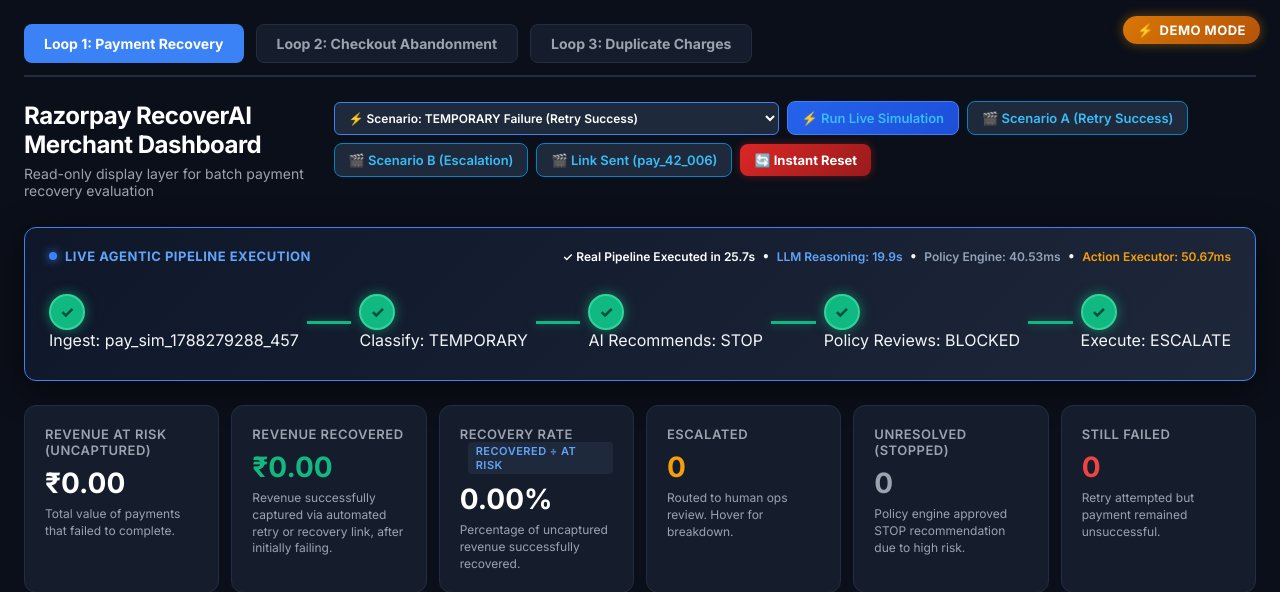
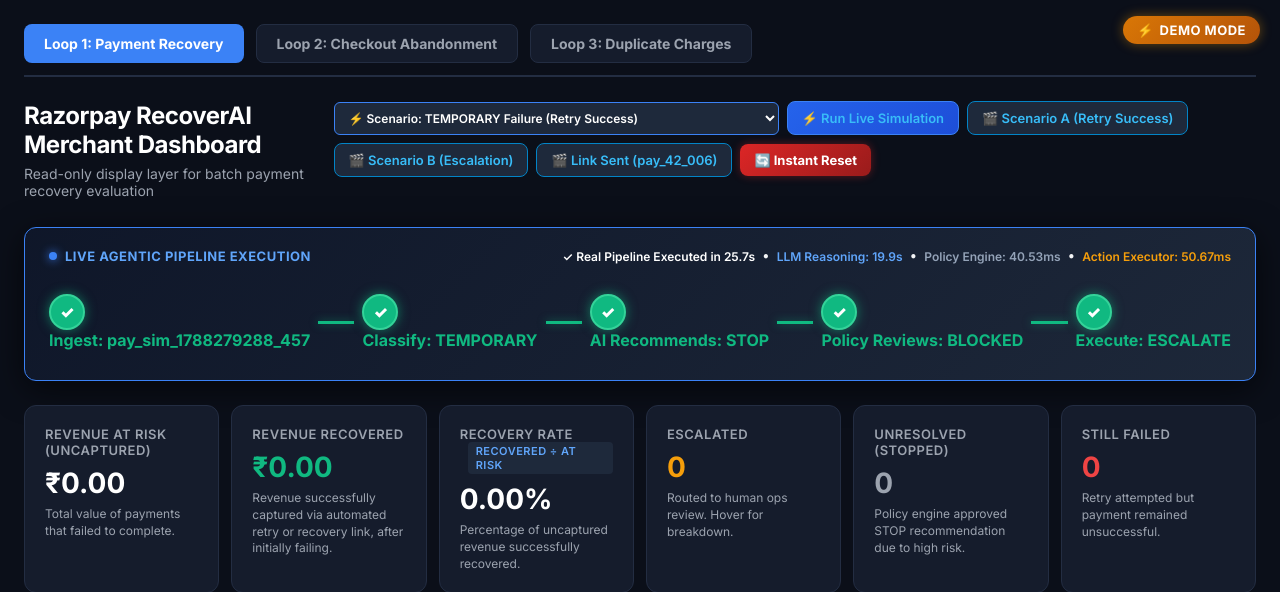
Before and after one commit to abhijitsvsk/Recoverr-ai-pipeline, a Flask app: page / in a window 1280 px wide. Shown: the top 592 px of the page. Run offline with Flask 3, Linux system fonts and the light colour scheme; data that the repository does not hold is empty.

Commit message:
fix(ui): perfect 1:1 match with reference image (white checkmarks on solid green circles, green stage labels, 6-card metrics row)

```diff
--- a/templates/index.html
+++ b/templates/index.html
@@ -648,8 +648,8 @@
 
                 <!-- Stage 1 -->
                 <div id="node-stage-1-1" class="stepper-node completed">
-                    <div class="stepper-icon-circle" style="width: 36px; height: 36px; min-width: 36px; min-height: 36px; border-radius: 50%; background-color: #10b981; border: 2px solid #34d399; color: #064e3b; display: flex; align-items: center; justify-content: center; font-weight: 800; font-size: 16px; box-shadow: 0 0 12px rgba(16, 185, 129, 0.6);">✓</div>
-                    <div class="stepper-title">Ingest: pay_sim_1788279288_457</div>
+                    <div class="stepper-icon-circle" style="width: 36px; height: 36px; min-width: 36px; min-height: 36px; border-radius: 50%; background-color: #10b981; border: 2px solid #34d399; color: #ffffff; display: flex; align-items: center; justify-content: center; font-weight: 900; font-size: 16px; box-shadow: 0 0 12px rgba(16, 185, 129, 0.6);">✓</div>
+                    <div class="stepper-title" style="color: #10b981; font-weight: 700;">Ingest: pay_sim_1788279288_457</div>
                 </div>
 
                 <!-- Line 1 -->
@@ -657,8 +657,8 @@
 
                 <!-- Stage 2 -->
                 <div id="node-stage-1-2" class="stepper-node completed">
-                    <div class="stepper-icon-circle" style="width: 36px; height: 36px; min-width: 36px; min-height: 36px; border-radius: 50%; background-color: #10b981; border: 2px solid #34d399; color: #064e3b; display: flex; align-items: center; justify-content: center; font-weight: 800; font-size: 16px; box-shadow: 0 0 12px rgba(16, 185, 129, 0.6);">✓</div>
-                    <div class="stepper-title">Classify: TEMPORARY</div>
+                    <div class="stepper-icon-circle" style="width: 36px; height: 36px; min-width: 36px; min-height: 36px; border-radius: 50%; background-color: #10b981; border: 2px solid #34d399; color: #ffffff; display: flex; align-items: center; justify-content: center; font-weight: 900; font-size: 16px; box-shadow: 0 0 12px rgba(16, 185, 129, 0.6);">✓</div>
+                    <div class="stepper-title" style="color: #10b981; font-weight: 700;">Classify: TEMPORARY</div>
                 </div>
 
                 <!-- Line 2 -->
@@ -666,8 +666,8 @@
 
                 <!-- Stage 3 -->
                 <div id="node-stage-1-3" class="stepper-node completed">
-                    <div class="stepper-icon-circle" style="width: 36px; height: 36px; min-width: 36px; min-height: 36px; border-radius: 50%; background-color: #10b981; border: 2px solid #34d399; color: #064e3b; display: flex; align-items: center; justify-content: center; font-weight: 800; font-size: 16px; box-shadow: 0 0 12px rgba(16, 185, 129, 0.6);">✓</div>
-                    <div class="stepper-title">AI Recommends: STOP</div>
+                    <div class="stepper-icon-circle" style="width: 36px; height: 36px; min-width: 36px; min-height: 36px; border-radius: 50%; background-color: #10b981; border: 2px solid #34d399; color: #ffffff; display: flex; align-items: center; justify-content: center; font-weight: 900; font-size: 16px; box-shadow: 0 0 12px rgba(16, 185, 129, 0.6);">✓</div>
+                    <div class="stepper-title" style="color: #10b981; font-weight: 700;">AI Recommends: STOP</div>
                 </div>
 
                 <!-- Line 3 -->
@@ -675,8 +675,8 @@
 
                 <!-- Stage 4 -->
                 <div id="node-stage-1-4" class="stepper-node completed">
-                    <div class="stepper-icon-circle" style="width: 36px; height: 36px; min-width: 36px; min-height: 36px; border-radius: 50%; background-color: #10b981; border: 2px solid #34d399; color: #064e3b; display: flex; align-items: center; justify-content: center; font-weight: 800; font-size: 16px; box-shadow: 0 0 12px rgba(16, 185, 129, 0.6);">✓</div>
-                    <div class="stepper-title">Policy Reviews: BLOCKED</div>
+                    <div class="stepper-icon-circle" style="width: 36px; height: 36px; min-width: 36px; min-height: 36px; border-radius: 50%; background-color: #10b981; border: 2px solid #34d399; color: #ffffff; display: flex; align-items: center; justify-content: center; font-weight: 900; font-size: 16px; box-shadow: 0 0 12px rgba(16, 185, 129, 0.6);">✓</div>
+                    <div class="stepper-title" style="color: #10b981; font-weight: 700;">Policy Reviews: BLOCKED</div>
                 </div>
 
                 <!-- Line 4 -->
@@ -684,8 +684,8 @@
 
                 <!-- Stage 5 -->
                 <div id="node-stage-1-5" class="stepper-node completed">
-                    <div class="stepper-icon-circle" style="width: 36px; height: 36px; min-width: 36px; min-height: 36px; border-radius: 50%; background-color: #10b981; border: 2px solid #34d399; color: #064e3b; display: flex; align-items: center; justify-content: center; font-weight: 800; font-size: 16px; box-shadow: 0 0 12px rgba(16, 185, 129, 0.6);">✓</div>
-                    <div class="stepper-title">Execute: ESCALATE</div>
+                    <div class="stepper-icon-circle" style="width: 36px; height: 36px; min-width: 36px; min-height: 36px; border-radius: 50%; background-color: #10b981; border: 2px solid #34d399; color: #ffffff; display: flex; align-items: center; justify-content: center; font-weight: 900; font-size: 16px; box-shadow: 0 0 12px rgba(16, 185, 129, 0.6);">✓</div>
+                    <div class="stepper-title" style="color: #10b981; font-weight: 700;">Execute: ESCALATE</div>
                 </div>
 
             </div>
@@ -873,8 +873,8 @@
 
                 <!-- Stage 1 -->
                 <div id="node-stage-2-1" class="stepper-node completed">
-                    <div class="stepper-icon-circle" style="width: 36px; height: 36px; min-width: 36px; min-height: 36px; border-radius: 50%; background-color: #10b981; border: 2px solid #34d399; color: #064e3b; display: flex; align-items: center; justify-content: center; font-weight: 800; font-size: 16px; box-shadow: 0 0 12px rgba(16, 185, 129, 0.6);">✓</div>
-                    <div class="stepper-title">Ingest: chk_42_004</div>
+                    <div class="stepper-icon-circle" style="width: 36px; height: 36px; min-width: 36px; min-height: 36px; border-radius: 50%; background-color: #10b981; border: 2px solid #34d399; color: #ffffff; display: flex; align-items: center; justify-content: center; font-weight: 900; font-size: 16px; box-shadow: 0 0 12px rgba(16, 185, 129, 0.6);">✓</div>
+                    <div class="stepper-title" style="color: #10b981; font-weight: 700;">Ingest: chk_42_004</div>
                 </div>
 
                 <!-- Line 1 -->
@@ -882,8 +882,8 @@
 
                 <!-- Stage 2 -->
                 <div id="node-stage-2-2" class="stepper-node completed">
-                    <div class="stepper-icon-circle" style="width: 36px; height: 36px; min-width: 36px; min-height: 36px; border-radius: 50%; background-color: #10b981; border: 2px solid #34d399; color: #064e3b; display: flex; align-items: center; justify-content: center; font-weight: 800; font-size: 16px; box-shadow: 0 0 12px rgba(16, 185, 129, 0.6);">✓</div>
-                    <div class="stepper-title">Classify: RECENT_ABANDON</div>
+                    <div class="stepper-icon-circle" style="width: 36px; height: 36px; min-width: 36px; min-height: 36px; border-radius: 50%; background-color: #10b981; border: 2px solid #34d399; color: #ffffff; display: flex; align-items: center; justify-content: center; font-weight: 900; font-size: 16px; box-shadow: 0 0 12px rgba(16, 185, 129, 0.6);">✓</div>
+                    <div class="stepper-title" style="color: #10b981; font-weight: 700;">Classify: RECENT_ABANDON</div>
                 </div>
 
                 <!-- Line 2 -->
@@ -891,8 +891,8 @@
 
                 <!-- Stage 3 -->
                 <div id="node-stage-2-3" class="stepper-node completed">
-                    <div class="stepper-icon-circle" style="width: 36px; height: 36px; min-width: 36px; min-height: 36px; border-radius: 50%; background-color: #10b981; border: 2px solid #34d399; color: #064e3b; display: flex; align-items: center; justify-content: center; font-weight: 800; font-size: 16px; box-shadow: 0 0 12px rgba(16, 185, 129, 0.6);">✓</div>
-                    <div class="stepper-title">AI Recommends: SEND_CART_REMINDER</div>
+                    <div class="stepper-icon-circle" style="width: 36px; height: 36px; min-width: 36px; min-height: 36px; border-radius: 50%; background-color: #10b981; border: 2px solid #34d399; color: #ffffff; display: flex; align-items: center; justify-content: center; font-weight: 900; font-size: 16px; box-shadow: 0 0 12px rgba(16, 185, 129, 0.6);">✓</div>
+                    <div class="stepper-title" style="color: #10b981; font-weight: 700;">AI Recommends: SEND_CART_REMINDER</div>
                 </div>
 
                 <!-- Line 3 -->
@@ -900,8 +900,8 @@
 
                 <!-- Stage 4 -->
                 <div id="node-stage-2-4" class="stepper-node completed">
-                    <div class="stepper-icon-circle" style="width: 36px; height: 36px; min-width: 36px; min-height: 36px; border-radius: 50%; background-color: #10b981; border: 2px solid #34d399; color: #064e3b; display: flex; align-items: center; justify-content: center; font-weight: 800; font-size: 16px; box-shadow: 0 0 12px rgba(16, 185, 129, 0.6);">✓</div>
-                    <div class="stepper-title">Policy Reviews: APPROVED</div>
+                    <div class="stepper-icon-circle" style="width: 36px; height: 36px; min-width: 36px; min-height: 36px; border-radius: 50%; background-color: #10b981; border: 2px solid #34d399; color: #ffffff; display: flex; align-items: center; justify-content: center; font-weight: 900; font-size: 16px; box-shadow: 0 0 12px rgba(16, 185, 129, 0.6);">✓</div>
+                    <div class="stepper-title" style="color: #10b981; font-weight: 700;">Policy Reviews: APPROVED</div>
                 </div>
 
                 <!-- Line 4 -->
@@ -909,8 +909,8 @@
 
                 <!-- Stage 5 -->
                 <div id="node-stage-2-5" class="stepper-node completed">
-                    <div class="stepper-icon-circle" style="width: 36px; height: 36px; min-width: 36px; min-height: 36px; border-radius: 50%; background-color: #10b981; border: 2px solid #34d399; color: #064e3b; display: flex; align-items: center; justify-content: center; font-weight: 800; font-size: 16px; box-shadow: 0 0 12px rgba(16, 185, 129, 0.6);">✓</div>
-                    <div class="stepper-title">Execute: SEND_CART_REMINDER</div>
+                    <div class="stepper-icon-circle" style="width: 36px; height: 36px; min-width: 36px; min-height: 36px; border-radius: 50%; background-color: #10b981; border: 2px solid #34d399; color: #ffffff; display: flex; align-items: center; justify-content: center; font-weight: 900; font-size: 16px; box-shadow: 0 0 12px rgba(16, 185, 129, 0.6);">✓</div>
+                    <div class="stepper-title" style="color: #10b981; font-weight: 700;">Execute: SEND_CART_REMINDER</div>
                 </div>
 
             </div>
@@ -1064,8 +1064,8 @@
 
                 <!-- Stage 1 -->
                 <div id="node-stage-3-1" class="stepper-node completed">
-                    <div class="stepper-icon-circle" style="width: 36px; height: 36px; min-width: 36px; min-height: 36px; border-radius: 50%; background-color: #10b981; border: 2px solid #34d399; color: #064e3b; display: flex; align-items: center; justify-content: center; font-weight: 800; font-size: 16px; box-shadow: 0 0 12px rgba(16, 185, 129, 0.6);">✓</div>
-                    <div class="stepper-title">Ingest: chg_dup_001</div>
+                    <div class="stepper-icon-circle" style="width: 36px; height: 36px; min-width: 36px; min-height: 36px; border-radius: 50%; background-color: #10b981; border: 2px solid #34d399; color: #ffffff; display: flex; align-items: center; justify-content: center; font-weight: 900; font-size: 16px; box-shadow: 0 0 12px rgba(16, 185, 129, 0.6);">✓</div>
+                    <div class="stepper-title" style="color: #10b981; font-weight: 700;">Ingest: chg_dup_001</div>
                 </div>
 
                 <!-- Line 1 -->
@@ -1073,8 +1073,8 @@
 
                 <!-- Stage 2 -->
                 <div id="node-stage-3-2" class="stepper-node completed">
-                    <div class="stepper-icon-circle" style="width: 36px; height: 36px; min-width: 36px; min-height: 36px; border-radius: 50%; background-color: #10b981; border: 2px solid #34d399; color: #064e3b; display: flex; align-items: center; justify-content: center; font-weight: 800; font-size: 16px; box-shadow: 0 0 12px rgba(16, 185, 129, 0.6);">✓</div>
-                    <div class="stepper-title">Classify: EXACT_DUPLICATE</div>
+                    <div class="stepper-icon-circle" style="width: 36px; height: 36px; min-width: 36px; min-height: 36px; border-radius: 50%; background-color: #10b981; border: 2px solid #34d399; color: #ffffff; display: flex; align-items: center; justify-content: center; font-weight: 900; font-size: 16px; box-shadow: 0 0 12px rgba(16, 185, 129, 0.6);">✓</div>
+                    <div class="stepper-title" style="color: #10b981; font-weight: 700;">Classify: EXACT_DUPLICATE</div>
                 </div>
 
                 <!-- Line 2 -->
@@ -1082,8 +1082,8 @@
 
                 <!-- Stage 3 -->
                 <div id="node-stage-3-3" class="stepper-node completed">
-                    <div class="stepper-icon-circle" style="width: 36px; height: 36px; min-width: 36px; min-height: 36px; border-radius: 50%; background-color: #10b981; border: 2px solid #34d399; color: #064e3b; display: flex; align-items: center; justify-content: center; font-weight: 800; font-size: 16px; box-shadow: 0 0 12px rgba(16, 185, 129, 0.6);">✓</div>
-                    <div class="stepper-title">AI Recommends: AUTO_REFUND</div>
+                    <div class="stepper-icon-circle" style="width: 36px; height: 36px; min-width: 36px; min-height: 36px; border-radius: 50%; background-color: #10b981; border: 2px solid #34d399; color: #ffffff; display: flex; align-items: center; justify-content: center; font-weight: 900; font-size: 16px; box-shadow: 0 0 12px rgba(16, 185, 129, 0.6);">✓</div>
+                    <div class="stepper-title" style="color: #10b981; font-weight: 700;">AI Recommends: AUTO_REFUND</div>
                 </div>
 
                 <!-- Line 3 -->
@@ -1091,8 +1091,8 @@
 
                 <!-- Stage 4 -->
                 <div id="node-stage-3-4" class="stepper-node completed">
-                    <div class="stepper-icon-circle" style="width: 36px; height: 36px; min-width: 36px; min-height: 36px; border-radius: 50%; background-color: #10b981; border: 2px solid #34d399; color: #064e3b; display: flex; align-items: center; justify-content: center; font-weight: 800; font-size: 16px; box-shadow: 0 0 12px rgba(16, 185, 129, 0.6);">✓</div>
-                    <div class="stepper-title">Policy Reviews: APPROVED</div>
+                    <div class="stepper-icon-circle" style="width: 36px; height: 36px; min-width: 36px; min-height: 36px; border-radius: 50%; background-color: #10b981; border: 2px solid #34d399; color: #ffffff; display: flex; align-items: center; justify-content: center; font-weight: 900; font-size: 16px; box-shadow: 0 0 12px rgba(16, 185, 129, 0.6);">✓</div>
+                    <div class="stepper-title" style="color: #10b981; font-weight: 700;">Policy Reviews: APPROVED</div>
                 </div>
 
                 <!-- Line 4 -->
@@ -1100,8 +1100,8 @@
 
                 <!-- Stage 5 -->
                 <div id="node-stage-3-5" class="stepper-node completed">
-                    <div class="stepper-icon-circle" style="width: 36px; height: 36px; min-width: 36px; min-height: 36px; border-radius: 50%; background-color: #10b981; border: 2px solid #34d399; color: #064e3b; display: flex; align-items: center; justify-content: center; font-weight: 800; font-size: 16px; box-shadow: 0 0 12px rgba(16, 185, 129, 0.6);">✓</div>
-                    <div class="stepper-title">Execute: AUTO_REFUND</div>
+                    <div class="stepper-icon-circle" style="width: 36px; height: 36px; min-width: 36px; min-height: 36px; border-radius: 50%; background-color: #10b981; border: 2px solid #34d399; color: #ffffff; display: flex; align-items: center; justify-content: center; font-weight: 900; font-size: 16px; box-shadow: 0 0 12px rgba(16, 185, 129, 0.6);">✓</div>
+                    <div class="stepper-title" style="color: #10b981; font-weight: 700;">Execute: AUTO_REFUND</div>
                 </div>
 
             </div>
```
